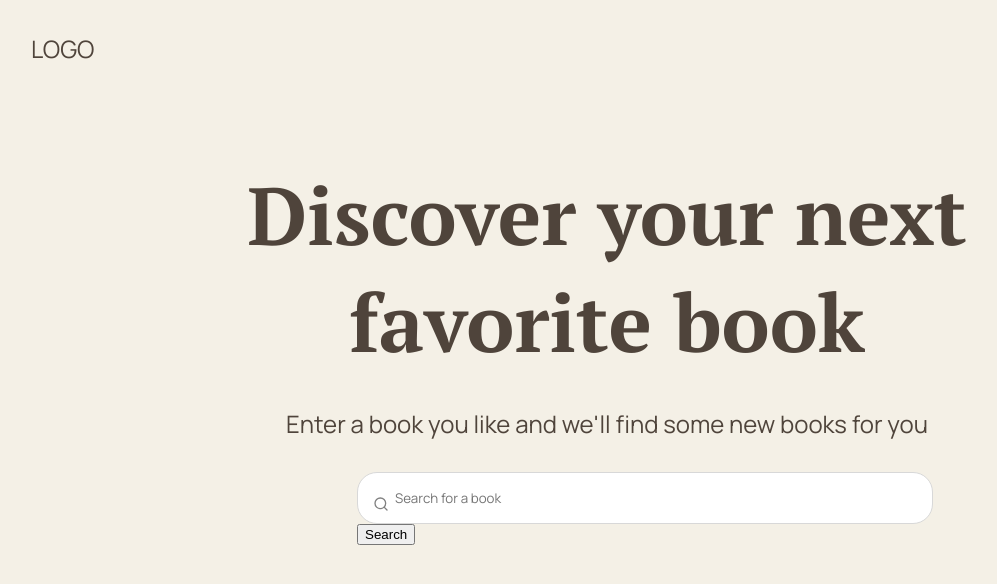
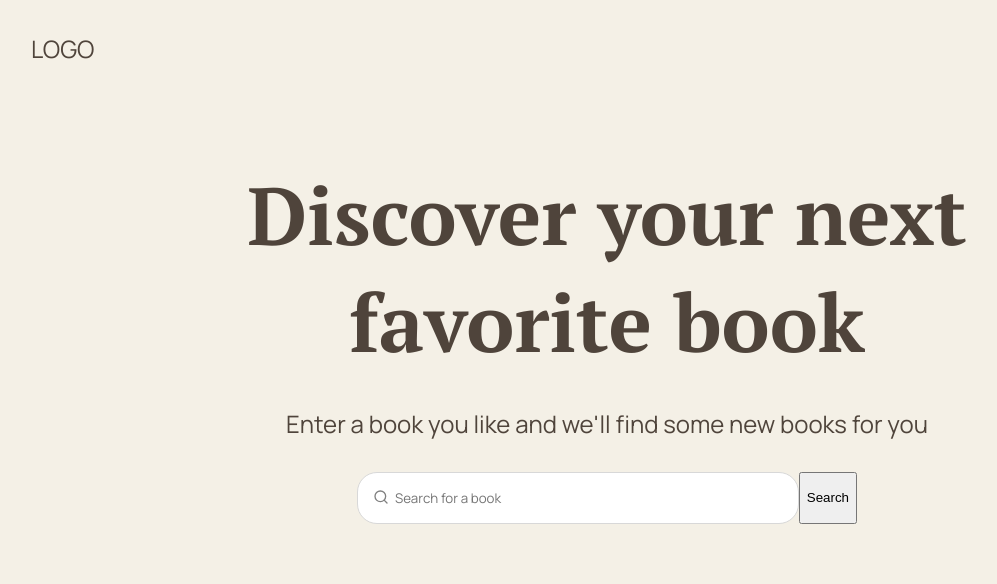
Before and after one commit to itannady/bookworm, a React (Create React App) app in the folder client/: page / in a window 1280 px wide. Shown: the top 584 px of the page, without its empty margins (33-1030 px from the left). Built offline with nearby package versions, Linux system fonts and the light colour scheme.

Commit message:
style: update format for search bar

```diff
--- a/client/src/App.css
+++ b/client/src/App.css
@@ -47,7 +47,6 @@ p {
   font-family: "Manrope", sans-serif;
   font-weight: 400;
   font-size: 1rem; /* 16px */
-  letter-spacing: 0.12rem;
   color: var(--black);
   margin: 0;
 }
--- a/client/src/components/SearchBar/SearchBarStyles.js
+++ b/client/src/components/SearchBar/SearchBarStyles.js
@@ -4,6 +4,8 @@ import { FiSearch } from "react-icons/fi";
 export const SearchBarContainer = styled.form`
   width: 50%;
   position: relative;
+  display: flex;
+  justify-content: center;
 
   input {
     width: 100%;
```
